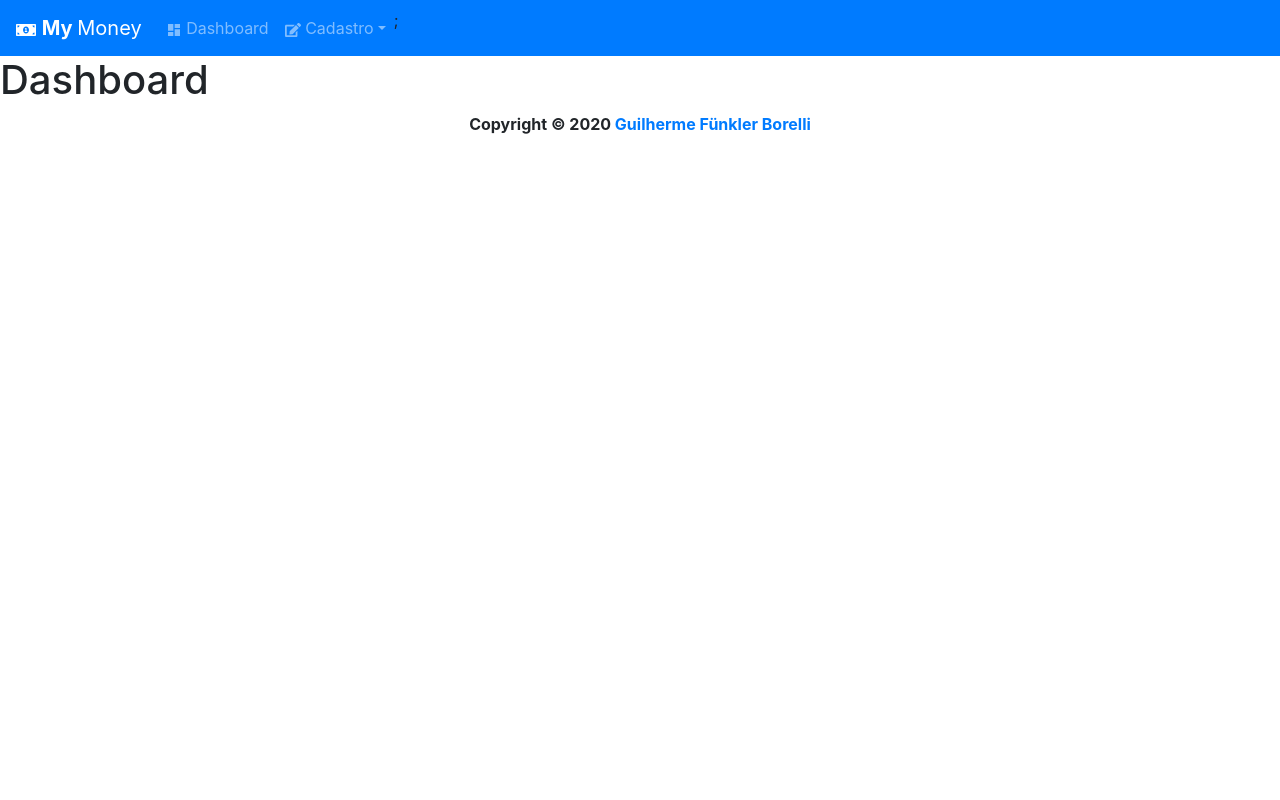
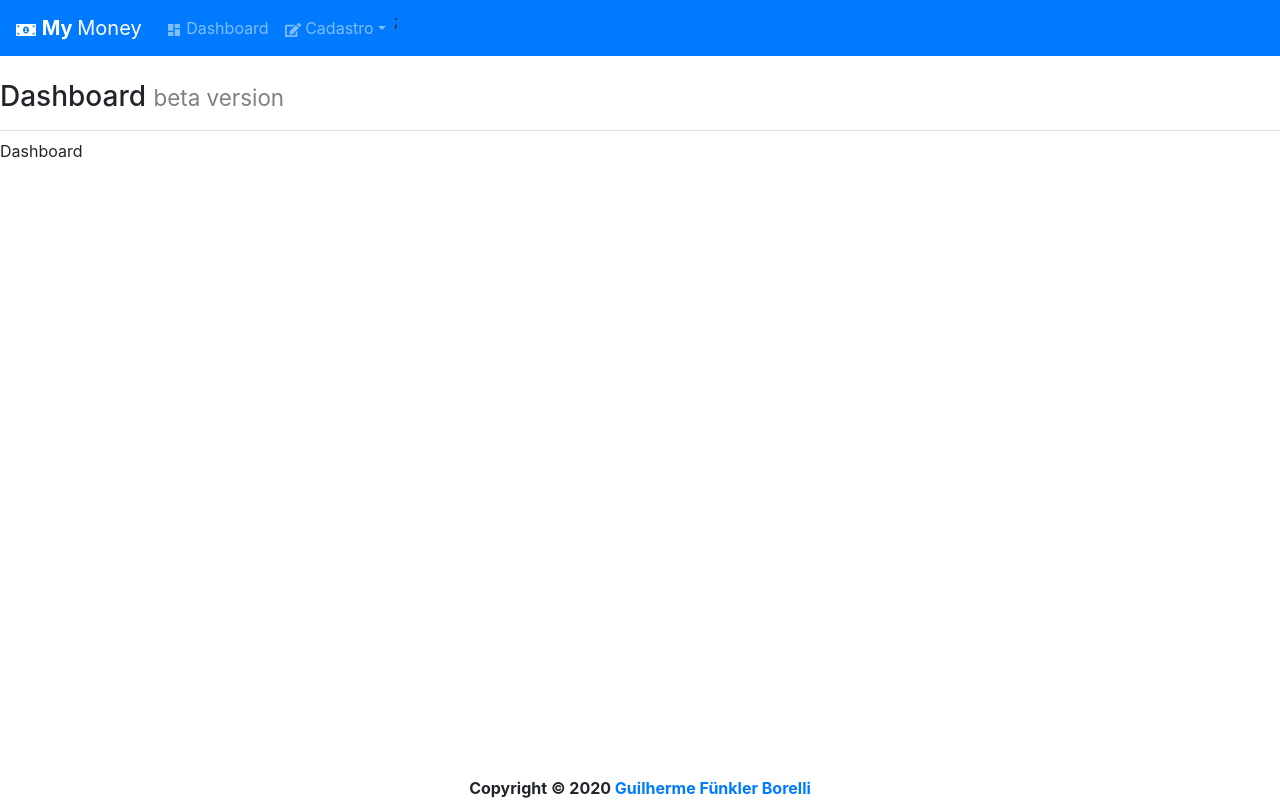
Before and after one commit to GFBorelli/my-money-app, a React (Create React App) app in the folder frontend/: page /#/dashboard in a window 1280 px wide. Built offline with nearby package versions, Linux system fonts and the light colour scheme.

Commit message:
PageHeader added
Little improve to page

```diff
--- a/frontend/src/App.css
+++ b/frontend/src/App.css
@@ -1,3 +1,7 @@
+.pageHeader > h3 > small{
+  color: gray;
+ }
+
 footer {
   text-align: center;
 }
--- a/frontend/src/common/template/Footer.jsx
+++ b/frontend/src/common/template/Footer.jsx
@@ -1,7 +1,7 @@
 import React from 'react'
 
 export default props => (
-    <footer>
+    <footer className='fixed-bottom'>
         <strong>
             Copyright &copy; 2020
             <a href="https://github.com/GFBorelli"> Guilherme Fünkler Borelli</a>
--- /dev/null
+++ b/frontend/src/common/template/PageHeader.jsx
@@ -0,0 +1,7 @@
+import React from 'react'
+
+export default props => (
+    <div className='pageHeader pb-2 mt-4 mb-2 border-bottom'>
+        <h3>{props.name} <small>{props.small}</small></h3>
+    </div>
+)
--- a/frontend/src/dashboard/Dashboard.jsx
+++ b/frontend/src/dashboard/Dashboard.jsx
@@ -1,9 +1,15 @@
-import React from 'react'
+import React, { Component } from 'react'
 
-export default function Dashboar() {
-    return (
-        <div>
-            <h1>Dashboard</h1>
-        </div>
-    )
+import PageHeader from '../common/template/PageHeader'
+
+export default class Dashboard extends Component {
+
+    render() {
+        return (
+            <div>
+                <PageHeader name='Dashboard' small='beta version' />
+                <p>Dashboard</p>
+            </div>
+        )
+    }
 }
```
